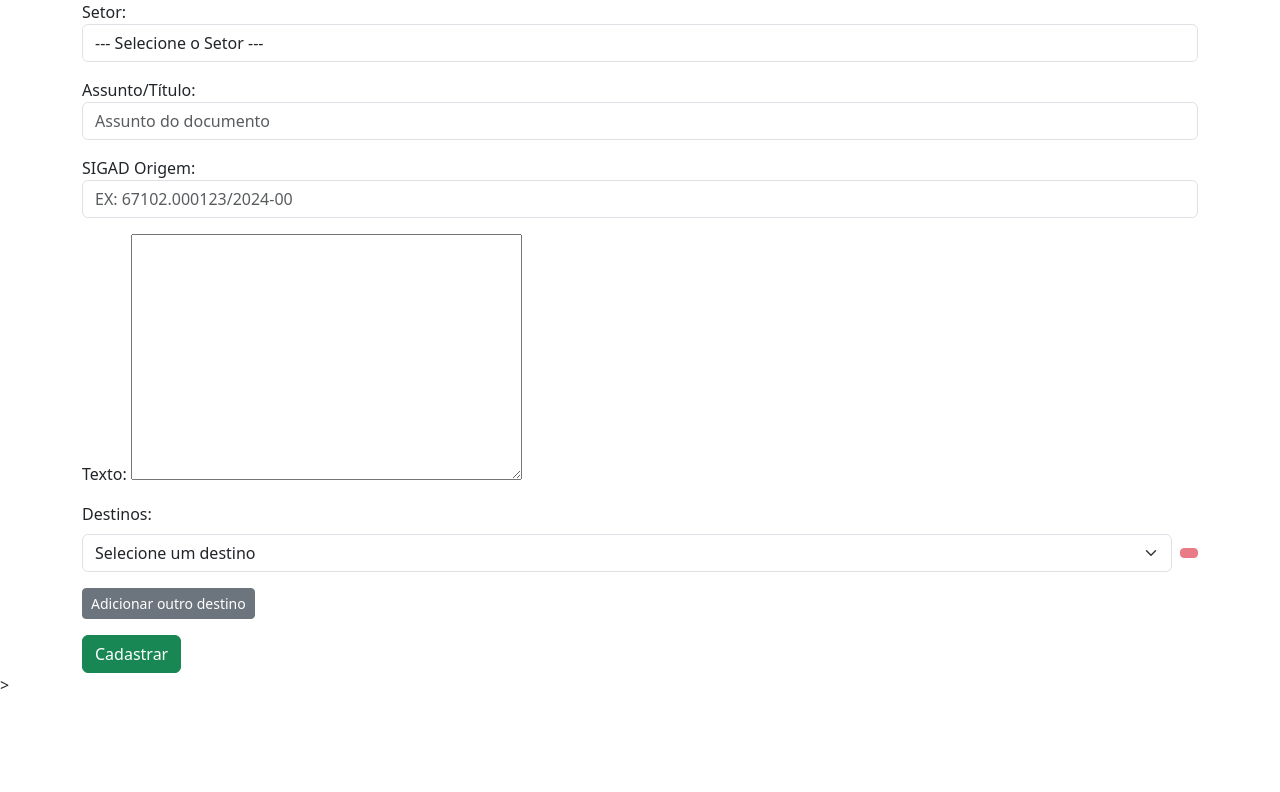
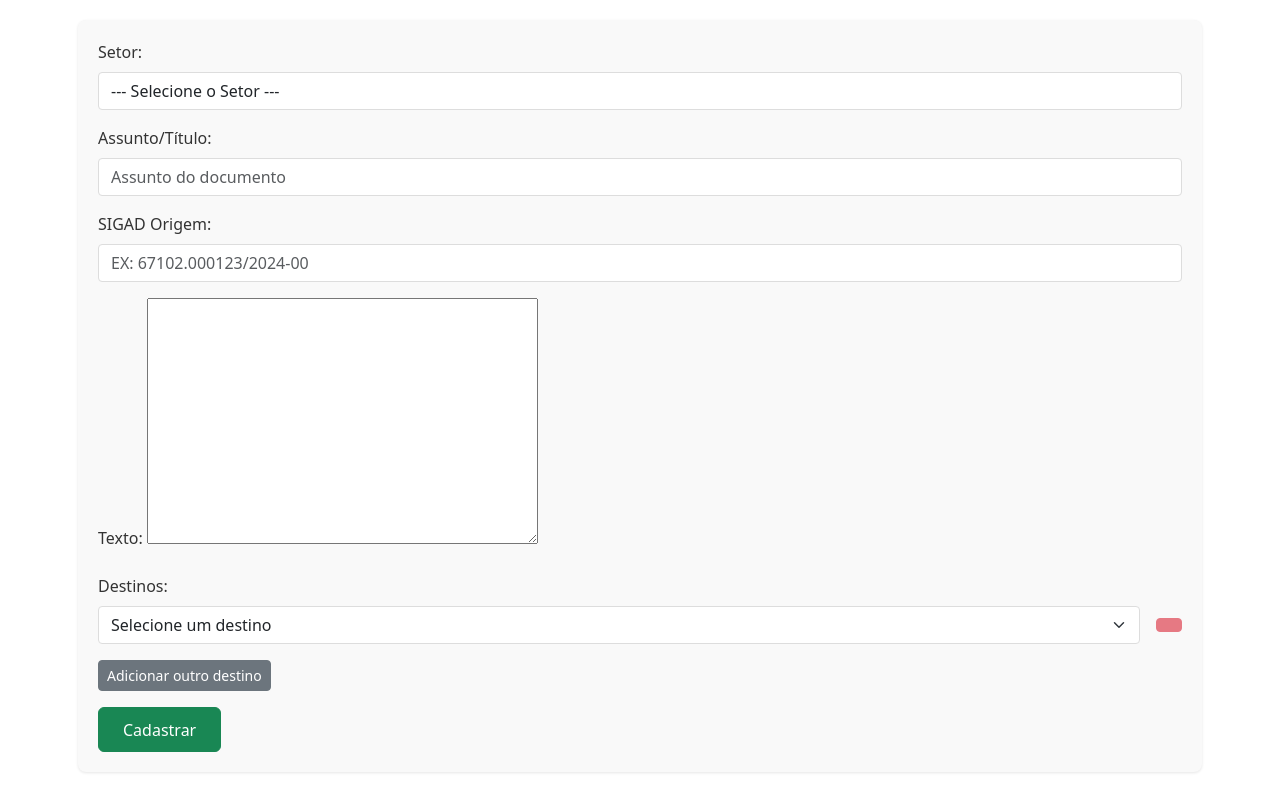
Before and after one commit to RibDevops/numerado, a Django app: page /nova_numeracao/1 in a window 1280 px wide. Shown: the part 80-872 px from the top of the page. Before the commit the page ends 769 px from the top, so only its background shows below. Run offline with Django 5.2, Linux system fonts and the light colour scheme; a user stored in the database is signed in; data comes from the database, SQL or seed files in the repository; both versions use the stored data as it was after the commit; some libraries are stand-ins or nearby versions.

Commit message:
Fix form error and improve styling for new document creation
Remove `fk_destino` from form fields and update CSS for better usability and appearance.

Replit-Commit-Author: Agent
Replit-Commit-Session-Id: 73957978-5705-4762-80d5-2dcbe3f02316
Replit-Commit-Checkpoint-Type: full_checkpoint
Replit-Commit-Event-Id: 43137dc4-dba0-4d5d-a6c2-7a48ceb586e2
Replit-Commit-Screenshot-Url: https://storage.googleapis.com/screenshot-production-us-central1/0c212127-2747-4723-a462-778885a1a8a2/73957978-5705-4762-80d5-2dcbe3f02316/0APkDxV
Replit-Helium-Checkpoint-Created: true

```diff
--- a/sn/forms.py
+++ b/sn/forms.py
@@ -67,7 +67,6 @@ class NumeracaoForm(forms.ModelForm):
         model = Numeracao
         fields = [
             "fk_setor",
-            "fk_destino",
             "doc_sigad_origem",
             "title",
             "texto",
@@ -78,7 +77,6 @@ class NumeracaoForm(forms.ModelForm):
         ]
         widgets = {
             'fk_setor': forms.Select(attrs={'class': 'form-control select2'}),
-            'fk_destino': forms.Select(attrs={'class': 'form-control select2'}),
             'doc_sigad_origem': forms.TextInput(attrs={
                 'style': 'text-transform:uppercase',
                 'class': 'form-control',
--- a/sn/views/views_numeracao.py
+++ b/sn/views/views_numeracao.py
@@ -16,6 +16,9 @@ from ..models import Destino, Divisao, Encaminhamento, Numeracao, Setor
 
 @login_required
 def nova_numeracao(request, tipo_id):
+    # Imprimir dados do POST (se existirem)
+    if request.method == 'POST':
+        print("POST data:", request.POST)
     context = {}
     fk_tipo_value = int(tipo_id)
     ultimo_registro = None
--- a/templates/sn/numeracao/nova_numeracao.html
+++ b/templates/sn/numeracao/nova_numeracao.html
@@ -136,9 +136,58 @@ document.addEventListener('DOMContentLoaded', function () {
 .destino-group {
     display: flex;
     align-items: center;
+    gap: 0.5rem;
+    margin-bottom: 0.75rem;
+}
+
+.destino-group select {
+    flex: 1;
+}
+
+.destino-group .btn-danger {
+    padding: 0.375rem 0.75rem;
+    white-space: nowrap;
+}
+
+.container {
+    padding: 20px;
+}
+
+.mb-3 label {
+    font-weight: 500;
     margin-bottom: 0.5rem;
+    color: #333;
+}
+
+form button[type="submit"] {
+    padding: 0.6rem 1.5rem;
+    font-weight: 500;
+}
+
+.alert {
+    margin-top: 1rem;
+}
+
+#add-destino {
+    margin-top: 0.5rem;
+}
+
+.col-md-12 {
+    background-color: #f9f9f9;
+    padding: 20px;
+    border-radius: 8px;
+    box-shadow: 0 1px 3px rgba(0,0,0,0.1);
+}
+
+.form-control, .form-select {
+    border-radius: 4px;
+    border: 1px solid #ddd;
+}
+
+.form-control:focus, .form-select:focus {
+    border-color: #0d6efd;
+    box-shadow: 0 0 0 0.2rem rgba(13, 110, 253, 0.25);
 }
 </style>
->
 
 {% endblock %}
```
Also changed, not shown: attached_assets/image_1773153777329.png (added), db2.sqlite3.
